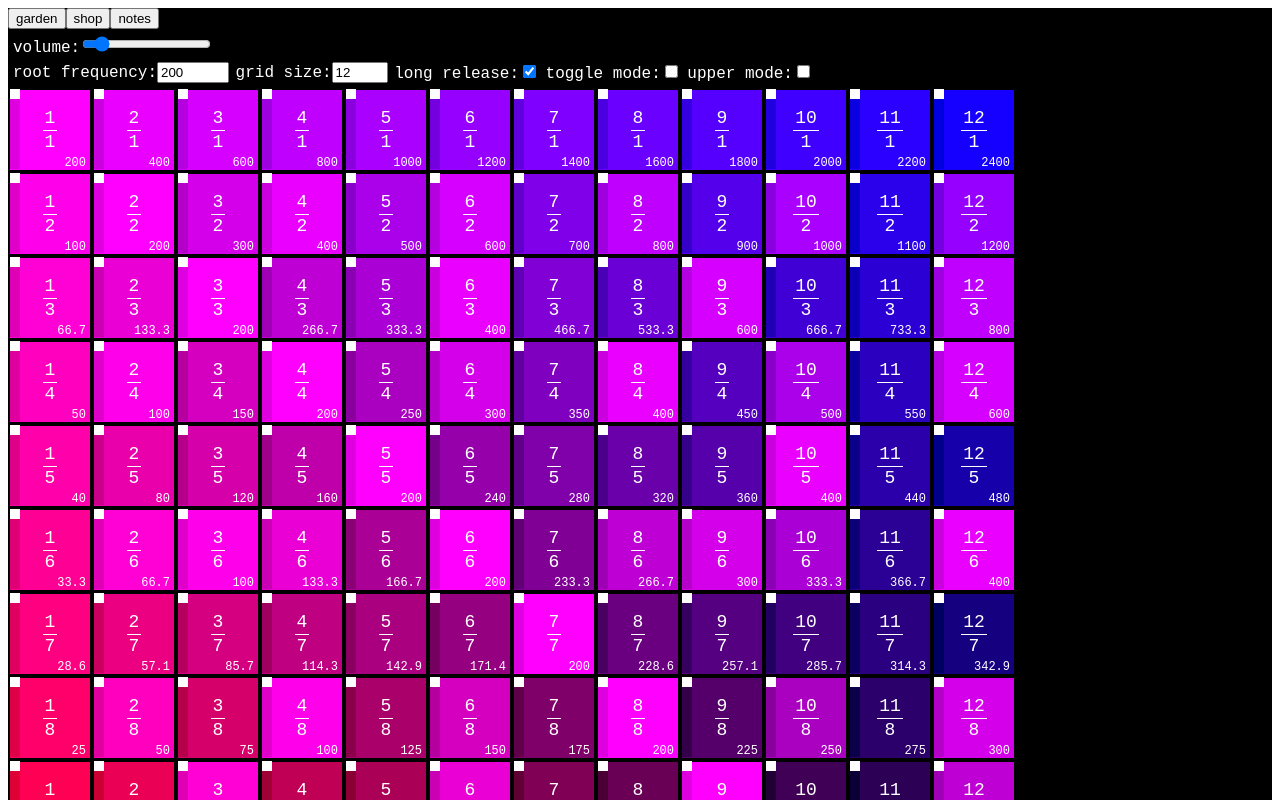
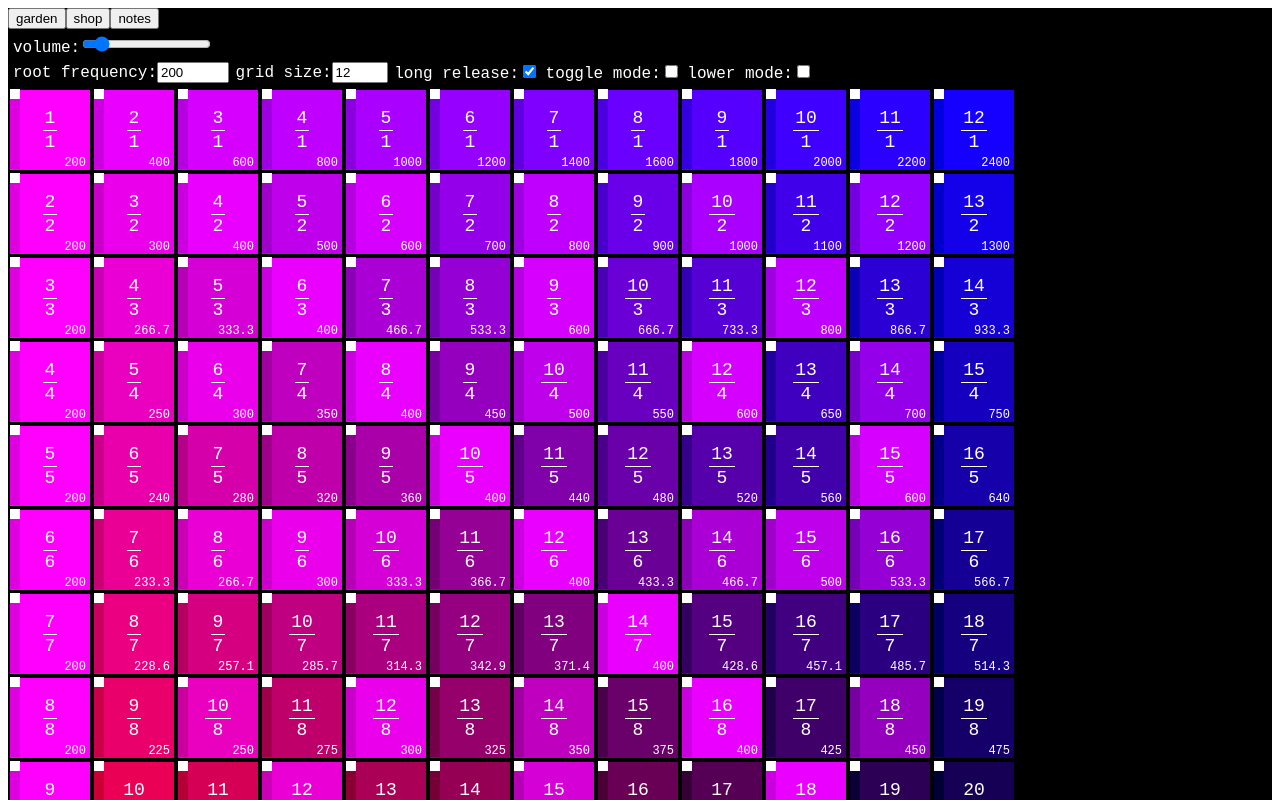
Before and after one commit to nomisaur/garden, a React app: page / in a window 1280 px wide. Both pictures are taken after a click on the button "notes". Shown: the top 800 px of the page. Built offline with nearby package versions, Linux system fonts and the light colour scheme; the HTML template or start-up script is replaced by a standard one.

Commit message:
sympathy color

```diff
--- a/src/components/music/noteGrid/gridNote.js
+++ b/src/components/music/noteGrid/gridNote.js
@@ -1,32 +1,48 @@
 import React, { useEffect, useState } from 'react';
-
-import { reduceFraction } from '../../../utils';
 
 import { NoteBox } from '../noteBox/noteBox';
 
 export const GridNote = ({
    root,
    ratio,
+   reducedRatio,
+   noteId,
+   ratioId,
    gridSize,
    toggleMode,
    longRelease,
-   upperMode,
+   lowerMode,
+   setNotesPlaying,
+   notesPlaying,
 }) => {
-   const [playing, setPlaying] = useState(false);
+   const [playing, setPlaying_] = useState(false);
    const [color, setColor] = useState('#000000');
+
+   const sympathy = Object.values(notesPlaying[ratioId] || {}).some((x) => x);
+
+   const setPlaying = (play) => {
+      setPlaying_(play);
+      setNotesPlaying({
+         ...notesPlaying,
+         [ratioId]: {
+            ...(notesPlaying[ratioId] || {}),
+            [noteId]: play,
+         },
+      });
+   };
 
    useEffect(() => {
       setPlaying(false);
    }, [toggleMode]);
 
    useEffect(() => {
-      const [top, bottom] = reduceFraction(ratio).map((n) => n - 1);
+      const [top, bottom] = reducedRatio.map((n) => n - 1);
       const blue = parseInt(
-         (255 - ((upperMode ? top - bottom : top) / gridSize) * 255).toFixed(0),
+         (255 - ((lowerMode ? top : top - bottom) / gridSize) * 255).toFixed(0),
       );
       const red = parseInt((255 - (bottom / gridSize) * 255).toFixed(0));
-      setColor(playing ? [0, 128, 0] : [blue, 0, red]);
-   }, [...ratio, gridSize, playing, upperMode]);
+      setColor(playing ? [0, 192, 0] : sympathy ? [0, 96, 0] : [blue, 0, red]);
+   }, [...reducedRatio, gridSize, playing, lowerMode, sympathy]);
 
    return (
       <NoteBox
--- a/src/components/music/noteGrid/noteGrid.js
+++ b/src/components/music/noteGrid/noteGrid.js
@@ -1,7 +1,7 @@
 import React, { useState } from 'react';
 import styled from 'styled-components';
 
-import { list } from '../../../utils';
+import { list, reduceFraction } from '../../../utils';
 import { useMusicContext } from '../../../hooks';
 
 import { GridNote } from './gridNote';
@@ -17,18 +17,6 @@ const GridOptions = styled.div`
    width: 800px;
 `;
 
-const NoteRow = ({ row, props }) => (
-   <Row>
-      {row.map(([top, bottom], i) => (
-         <GridNote
-            key={i}
-            ratio={[props.upperMode ? top + bottom - 1 : top, bottom]}
-            {...props}
-         />
-      ))}
-   </Row>
-);
-
 export const NoteGrid = () => {
    const { audioCtx, masterGain } = useMusicContext();
 
@@ -36,7 +24,8 @@ export const NoteGrid = () => {
    const [gridSize, setGridSize] = useState(12);
    const [toggleMode, setToggleMode] = useState(false);
    const [longRelease, setLongRelease] = useState(true);
-   const [upperMode, setUpperMode] = useState(false);
+   const [lowerMode, setLowerMode] = useState(false);
+   const [notesPlaying, setNotesPlaying] = useState({});
 
    const realGridSize = Math.min(gridSize || 1, 32);
    const ratios = list(realGridSize, (a) =>
@@ -89,28 +78,41 @@ export const NoteGrid = () => {
                />
             </div>
             <div>
-               upper mode:
+               lower mode:
                <input
                   type='checkbox'
-                  checked={upperMode}
-                  onChange={(e) => setUpperMode(e.target.checked)}
+                  checked={lowerMode}
+                  onChange={(e) => setLowerMode(e.target.checked)}
                />
             </div>
          </GridOptions>
-         {ratios.map((row, i) => (
-            <NoteRow
-               key={i}
-               row={row}
-               props={{
-                  audioCtx,
-                  masterGain,
-                  root: root || 1,
-                  gridSize: realGridSize,
-                  toggleMode,
-                  longRelease,
-                  upperMode,
-               }}
-            />
+         {ratios.map((row, i1) => (
+            <Row key={i1}>
+               {row.map(([top, bottom], i2) => {
+                  const ratio = [lowerMode ? top : top + bottom - 1, bottom];
+                  const reducedRatio = reduceFraction(ratio);
+                  const noteId = `${ratio[0]},${ratio[1]}`;
+                  const ratioId = `${reducedRatio[0]},${reducedRatio[1]}`;
+                  return (
+                     <GridNote
+                        key={i2}
+                        ratio={ratio}
+                        reducedRatio={reducedRatio}
+                        noteId={noteId}
+                        ratioId={ratioId}
+                        audioCtx={audioCtx}
+                        masterGain={masterGain}
+                        root={root || 1}
+                        gridSize={realGridSize}
+                        toggleMode={toggleMode}
+                        longRelease={longRelease}
+                        lowerMode={lowerMode}
+                        notesPlaying={notesPlaying}
+                        setNotesPlaying={setNotesPlaying}
+                     />
+                  );
+               })}
+            </Row>
          ))}
       </div>
    );
```
